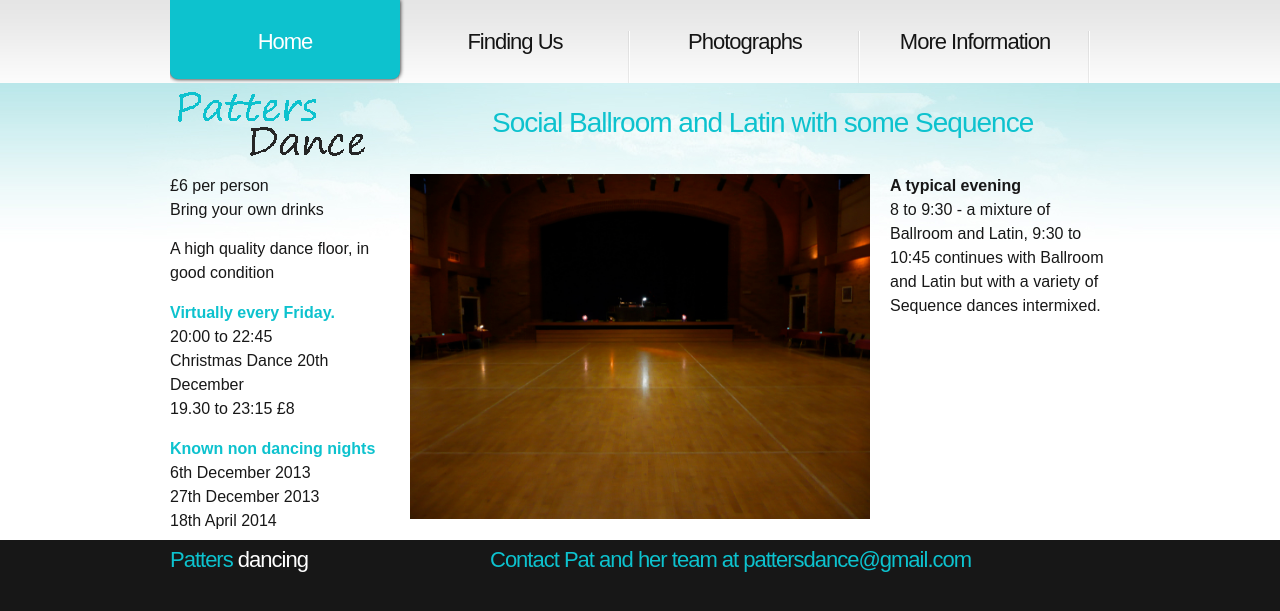
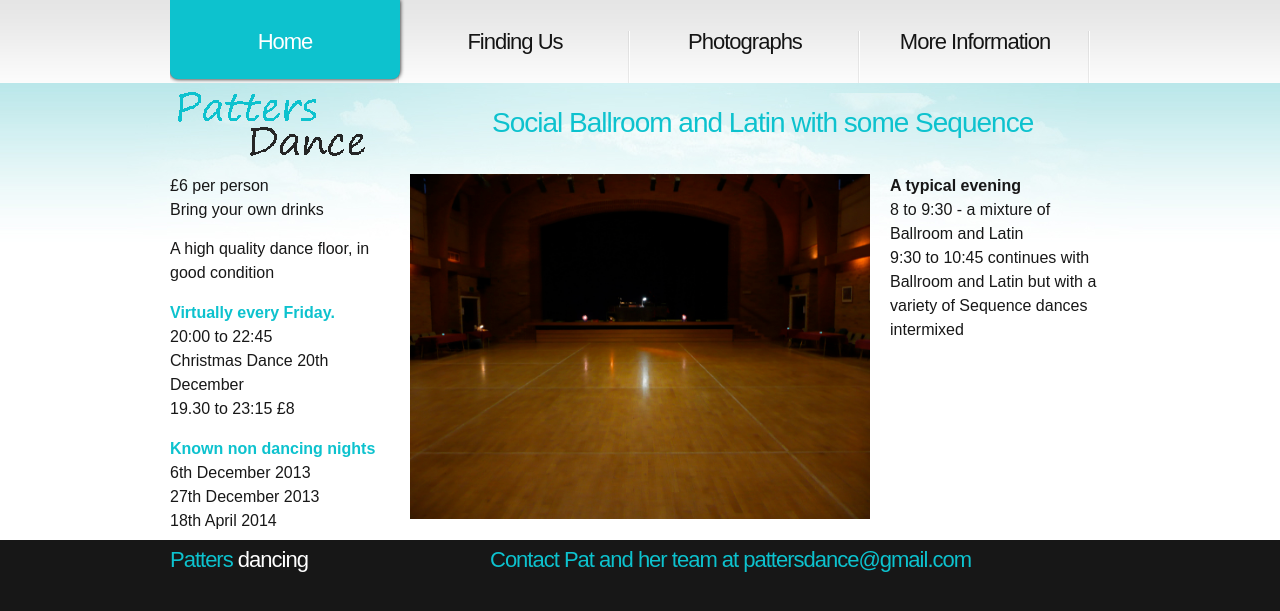
Before and after one commit to ramsayd/patters, a Jekyll site: the page built from 00_index.md, in a window 1280 px wide. Shown: the top 611 px of the page. Built offline with Jekyll 4.4.1, drawn with Linux system fonts in a browser that asks for light colours; some of the changed lines change nothing that is shown.

Commit message:
Update 00_index.md

```diff
--- a/00_index.md
+++ b/00_index.md
@@ -26,7 +26,9 @@ permalink: "index.html"
 </article>
 
 <article class="grid_3">
-	<strong>A typical evening</strong>
-	<br />
-	8 to 9:30 - a mixture of Ballroom and Latin, 9:30 to 10:45 continues with Ballroom and Latin but with a variety of Sequence dances intermixed.
+	<dl>
+	<dt><strong>A typical evening</strong></dt>
+	<dt>8 to 9:30 - a mixture of Ballroom and Latin</dt>
+	<dt>9:30 to 10:45 continues with Ballroom and Latin but with a variety of Sequence dances intermixed</dt>
+	</dl>
 </article>
```
